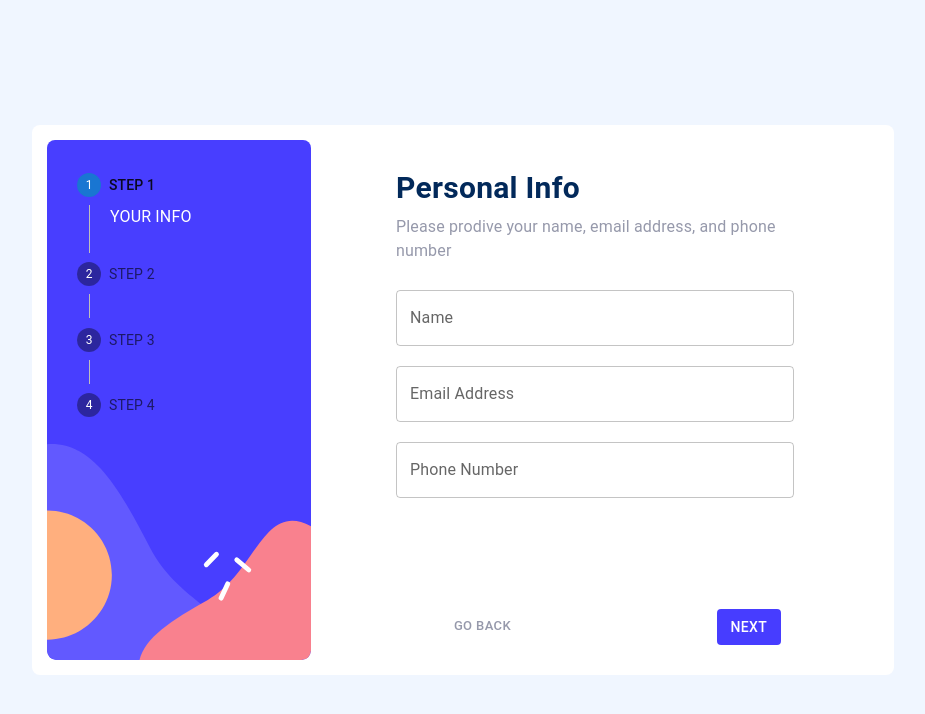
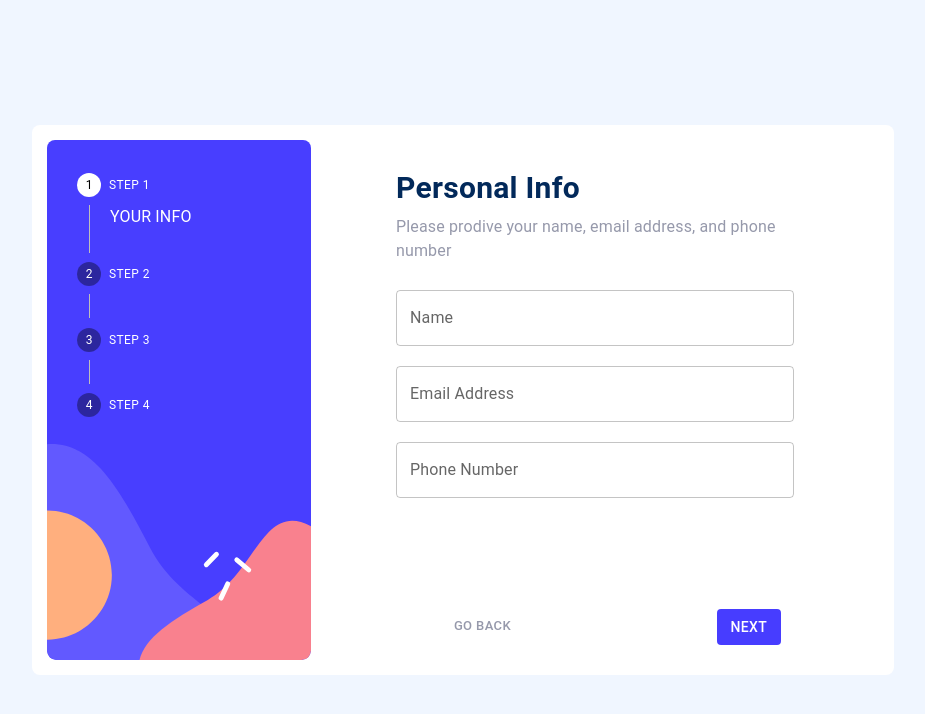
Before and after one commit to oquinone1/multi-step-form, a React (Create React App) app: page / in a window 1280 px wide. Shown: the top 714 px of the page, without its empty margins (177-1102 px from the left). Built offline with nearby package versions, Linux system fonts and the light colour scheme.

Commit message:
Changed stepper text and icons to be white

```diff
--- a/src/components/mulitPartFrom.tsx
+++ b/src/components/mulitPartFrom.tsx
@@ -31,12 +31,40 @@ const MulitPartFormComponent = () => {
           >
             {steps.map((step: Record<string, string>, index: number) => {
               return (
-                <Step key={`step_${index}`}>
-                  <StepLabel className="stepper-label">
-                    {screenSize <= 787 ? "" : step.step}
+                <Step
+                  key={`step_${index}`}
+                  sx={{
+                    "& .MuiStepLabel-root .Mui-completed": {
+                      color: "white",
+                    },
+                    "& .MuiStepLabel-label.Mui-completed.MuiStepLabel-alternativeLabel":
+                      {
+                        color: "white",
+                      },
+                    "& .MuiStepLabel-root .Mui-active": {
+                      color: "white",
+                    },
+                    "& .MuiStepLabel-label.Mui-active.MuiStepLabel-alternativeLabel":
+                      {
+                        color: "#38a832",
+                      },
+                    "& .MuiStepLabel-root .Mui-active .MuiStepIcon-text": {
+                      fill: "#000",
+                    },
+                  }}
+                >
+                  <StepLabel
+                    className="stepper-label"
+                    sx={{ color: "#fff", fontSize: "25px" }}
+                  >
+                    <Typography variant="caption" color="#fff">
+                      {screenSize <= 879 ? "" : step.step}
+                    </Typography>
                   </StepLabel>
                   <StepContent className="step-content">
-                    <Typography>{step.content}</Typography>
+                    <Typography variant="body1" color="#fff">
+                      {screenSize <= 879 ? "" : step.content}
+                    </Typography>
                   </StepContent>
                 </Step>
               );
--- a/src/styling/multipartForm.scss
+++ b/src/styling/multipartForm.scss
@@ -17,10 +17,6 @@
       background-color: hsl(0, 0%, 100%);
       padding: 15px;
       border-radius: 8px;
-
-      // #bg-sidebar {
-      //   content: url("../images//bg-sidebar-desktop.svg");
-      // }
 
       .stepper-container {
         display: flex;
@@ -43,8 +39,6 @@
         padding: 0 40px;
         display: flex;
         flex-flow: column nowrap;
-        // align-items: stretch;
-        // justify-content: space-around;
 
         .buttons-outer-container {
           display: flex;
@@ -66,10 +60,6 @@
     height: 100vh;
 
     .stepper-container {
-      // position: relative;
-      // bottom: 10px;
-      // top: -150px;
-      // margin: 0 80px;
       height: 200px;
       background-image: url("../images/bg-sidebar-mobile.svg");
       background-repeat: no-repeat;
@@ -104,13 +94,6 @@
   }
 }
 
-.step-content {
-  color: white;
-}
-.stepper-label {
-  color: white;
-}
-
 #btn-go-back {
   color: hsl(231, 11%, 63%);
   font-size: 13px;
```
